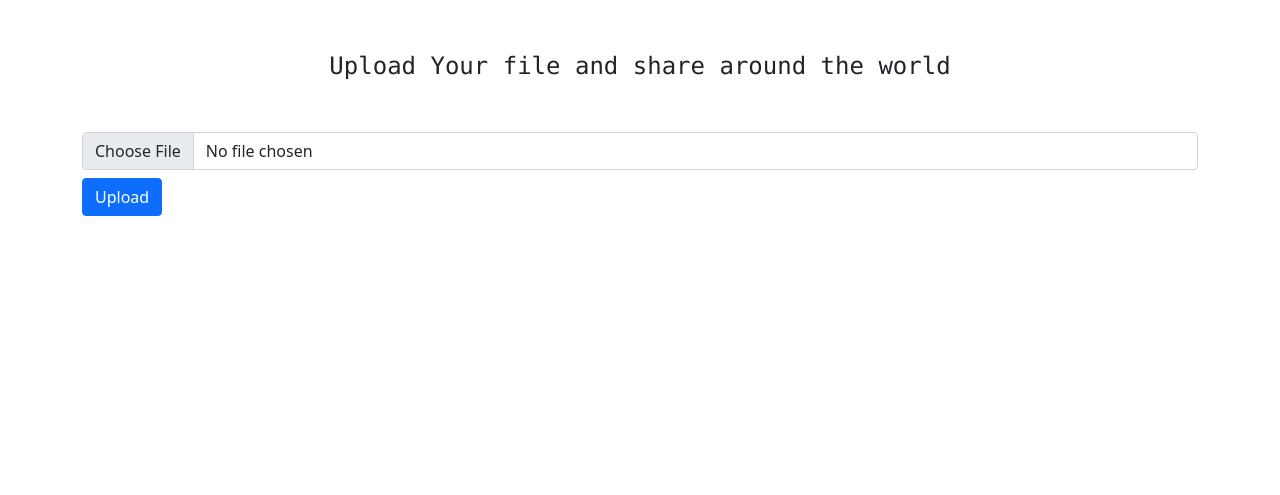
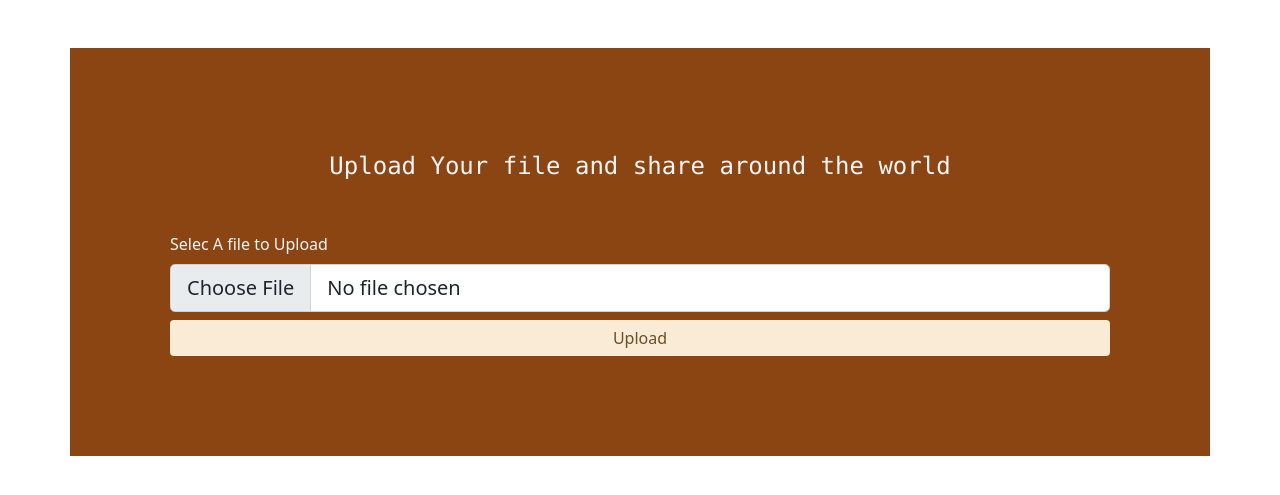
Before and after one commit to PhyoeKyawThan/file-upload-download, a Flask app: template templates/upload.html in a window 1280 px wide. Shown: the top 495 px of the page. Run offline with Flask 3, Linux system fonts and the light colour scheme; the template is opened without the code that fills it, so the values that code supplies are empty; some libraries are stand-ins or nearby versions.

Commit message:
index, upload updated

```diff
--- a/app.py
+++ b/app.py
@@ -14,29 +14,19 @@ def upload():
     if request.method == 'POST':
         file = request.files['file']
         filename = secure_filename(file.filename)
-        file.save(os.path.join(app.config['UPLOAD_FOLDER'], filename))
-        return 'file uploaded'
+        if filename not in os.listdir('files'):
+            file.save(os.path.join(app.config['UPLOAD_FOLDER'], filename))
+            return 'file uploaded'
+        else:
+            return render_template('index.html', msg = 'File already Exists')
     else:
-        return redirect(url_for('index'))
+        return render_template('upload.html')
 
-@app.route('/view/<filename>', methods=['POST', 'GET'])
-def view_file(filename):
-    if request.method == 'GET':
-        path = f'files/{filename}'
-        return send_file(path, as_attachment=False)
-    else:
-        return 'Something '
-@app.route('/download/<filename>', methods=['POST', 'GET'])
-def download(filename):
-    if request.method == 'GET':
-        # try:
-        #     with open(f'files/{filename}', 'rb') as selectFile:
-        #         fileData = selectFile.read()
-        #     with open(os.getcwd())
-        # except FileNotFoundError as f:
-        #     return 'Requested File not found on the server'
-        path = f'files/{filename}'
-        return send_file(path, as_attachment=False)
+@app.route('/view', methods=['POST', 'GET'])
+def view():
+    data_list = os.listdir('files')
+    return render_template('view.html', files=data_list)
+
 
 
 if __name__=='__main__':
--- a/static/css/style.css
+++ b/static/css/style.css
@@ -1,4 +1,23 @@
+*{
+    color: whitesmoke;
+}
+
 .upload-header{
     font-size: 1.5em;
+}
 
+.container{
+    background-color: saddlebrown;
+    padding: 100px;
 }
+
+input[type=submit]{
+    background-color: antiquewhite;
+    border: none;
+    color: rgb(109, 77, 35);
+}
+
+input[type=submit]:hover{
+    background-color: whitesmoke;
+    color: rgb(42, 29, 54);
+}
--- /dev/null
+++ b/templates/base.html
@@ -0,0 +1,16 @@
+<!DOCTYPE html>
+<html lang="en">
+<head>
+    <meta charset="UTF-8">
+    <meta http-equiv="X-UA-Compatible" content="IE=edge">
+    <meta name="viewport" content="width=device-width, initial-scale=1.0">
+    <title>{% block title %}{% endblock %}</title>
+    <link href="https://cdn.jsdelivr.net/npm/bootstrap@5.0.2/dist/css/bootstrap.min.css" rel="stylesheet" integrity="sha384-EVSTQN3/azprG1Anm3QDgpJLIm9Nao0Yz1ztcQTwFspd3yD65VohhpuuCOmLASjC" crossorigin="anonymous">
+    <link rel="stylesheet" href="{{ url_for('static', filename='css/style.css') }}">
+    {% block style %}{% endblock %}
+</head>
+<body>
+    {% block content %}
+    {% endblock %}
+</body>
+</html>
--- a/templates/upload.html
+++ b/templates/upload.html
@@ -1,21 +1,15 @@
-<!DOCTYPE html>
-<html lang="en">
-<head>
-    <meta charset="UTF-8">
-    <meta http-equiv="X-UA-Compatible" content="IE=edge">
-    <meta name="viewport" content="width=device-width, initial-scale=1.0">
-    <title>Upload Your File</title>
-    <link href="https://cdn.jsdelivr.net/npm/bootstrap@5.0.2/dist/css/bootstrap.min.css" rel="stylesheet" integrity="sha384-EVSTQN3/azprG1Anm3QDgpJLIm9Nao0Yz1ztcQTwFspd3yD65VohhpuuCOmLASjC" crossorigin="anonymous">
-    <link rel="stylesheet" href="{{ url_for('static', filename='css/style.css') }}">
-    <link rel="stylesheet" href="../static/css/style.css">
-</head>
-<body>
-    <div class="container mt-5">
-        <div class="font-monospace text-center mb-5 upload-header">Upload Your file and share around the world</div>
-        <form action="/upload" method="post" enctype="multipart/form-data">
-            <input type="file" name="file" id="" class="form-control">
-            <input type="submit" value="Upload" class="mt-2 btn btn-primary">
-        </form>
-    </div>
-</body>
-</html>
+{% extends 'base.html' %}
+{% block title %}Upload Your File here{% endblock %}
+
+{% block content %}
+<div class="container mt-5">
+    <div class="font-monospace text-center mb-5 upload-header">Upload Your file and share around the world</div>
+    <form action="/upload" method="post" enctype="multipart/form-data">
+        <div class="form-group">
+            <label for="fileUpload" class="form-label">Selec A file to Upload</label>
+            <input type="file" name="file" id="fileUpload" class="form-control form-control-lg">
+        </div>
+        <input type="submit" value="Upload" class="mt-2 form-control">
+    </form>
+</div>
+{% endblock %}
```
Also changed, not shown: templates/index.html (added, +15 -0 lines), templates/view.html (added, +19 -0 lines), 2 other files.
